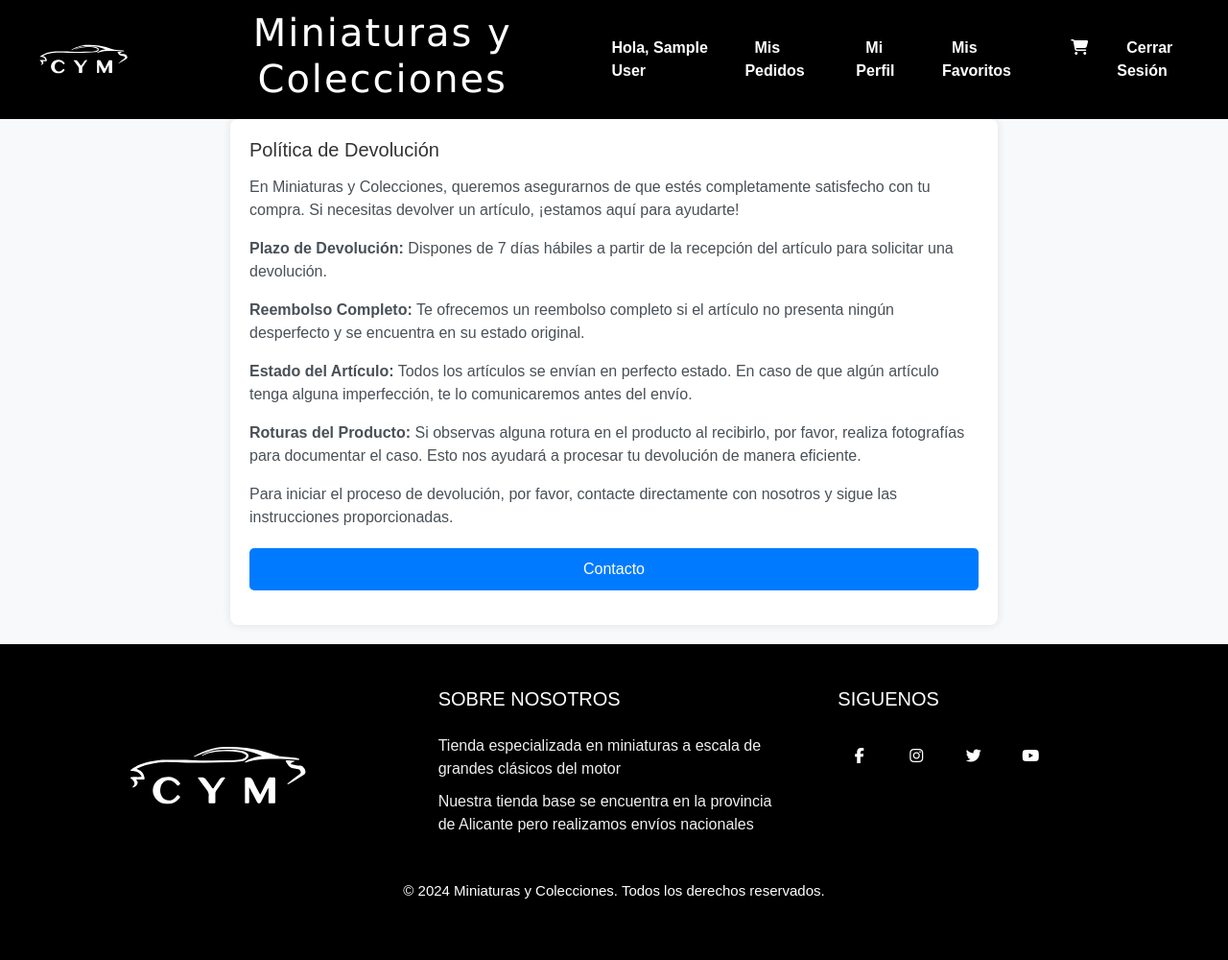
After one commit to Elizaga21/Elizaga21.github.io, a PHP site: page /devolucion.php in a window 1280 px wide. The commit adds this page. Shown: the whole page at 96% size. Run offline with PHP 8.4, Linux system fonts and the light colour scheme; the visitor is signed in with stand-in values (Sample User, id 1); some libraries are stand-ins or nearby versions.

Commit message:
politica devolucion hecho

```diff
--- a/cliente.php
+++ b/cliente.php
@@ -113,6 +113,7 @@ h2, h3 {
             <a href="mis_pedidos.php" class="cliente-link"> Estado Pedidos</a>
             <a href="articulos_comprados.php" class="cliente-link">Tus Artículos ya comprados</a>
             <a href="manual.php" class="cliente-link">Manual Usuario</a>
+            <a href="devolucion.php" class="cliente-link">Política de Devolución</a>
             <a href="eliminar_cuenta.php" class="cliente-link">Eliminar Cuenta</a>
 
 
--- /dev/null
+++ b/devolucion.php
@@ -0,0 +1,92 @@
+<?php
+session_start();
+
+if (!isset($_SESSION['user_id']) || $_SESSION['rol'] !== 'cliente') {
+    header("Location: login.php");
+    exit();
+}
+
+require 'db_connection.php';
+
+?>
+<!DOCTYPE html>
+<html lang="es">
+<head>
+    <meta charset="UTF-8">
+    <meta name="viewport" content="width=device-width, initial-scale=1.0">
+    <title>Política de Devolución</title>
+    <link rel="stylesheet" href="https://stackpath.bootstrapcdn.com/bootstrap/4.3.1/css/bootstrap.min.css">
+    <link rel="stylesheet" href="styles.css">
+    <link rel="stylesheet" href="https://cdnjs.cloudflare.com/ajax/libs/font-awesome/6.0.0/css/all.min.css">
+    <script src="https://kit.fontawesome.com/eb496ab1a0.js" crossorigin="anonymous"></script>
+    <style>
+
+body {
+    font-family: 'Arial', sans-serif;
+    background-color: #f8f9fa;
+    margin: 0;
+}
+        .container {
+            max-width: 800px;
+            margin: auto;
+            background-color: #fff;
+            border-radius: 8px;
+            box-shadow: 0 0 10px rgba(0, 0, 0, 0.1);
+            padding: 20px;
+        }
+
+
+        p {
+            line-height: 1.5;
+            color: #495057;
+        }
+
+        .cliente-link {
+            display: block;
+            background-color: #007bff;
+            color: #fff;
+            text-decoration: none;
+            padding: 10px;
+            border-radius: 5px;
+            text-align: center;
+            margin-top: 20px;
+        }
+
+        .cliente-link:hover {
+            background-color: #0056b3;
+        }
+    </style>
+</head>
+<body>
+<?php include 'header.php'; ?>
+    <div class="container">
+        <h2>Política de Devolución</h2>
+
+        <p>
+            En Miniaturas y Colecciones, queremos asegurarnos de que estés completamente satisfecho con tu compra.
+            Si necesitas devolver un artículo, ¡estamos aquí para ayudarte!
+        </p>
+
+        <p>
+            <strong>Plazo de Devolución:</strong> Dispones de 7 días hábiles a partir de la recepción del artículo para solicitar una devolución.
+        </p>
+
+        <p>
+            <strong>Reembolso Completo:</strong> Te ofrecemos un reembolso completo si el artículo no presenta ningún desperfecto y se encuentra en su estado original.
+        </p>
+
+        <p>
+            <strong>Estado del Artículo:</strong> Todos los artículos se envían en perfecto estado. En caso de que algún artículo tenga alguna imperfección, te lo comunicaremos antes del envío.
+        </p>
+
+        <p>
+            <strong>Roturas del Producto:</strong> Si observas alguna rotura en el producto al recibirlo, por favor, realiza fotografías para documentar el caso. Esto nos ayudará a procesar tu devolución de manera eficiente.
+        </p>
+
+        <p>
+            Para iniciar el proceso de devolución, por favor, contacte directamente con nosotros y sigue las instrucciones proporcionadas. <a href="contacto.php" class="cliente-link">Contacto</a>
+        </p>
+    </div>
+    <?php include 'footer.php'; ?>
+</body>
+</html>
```
